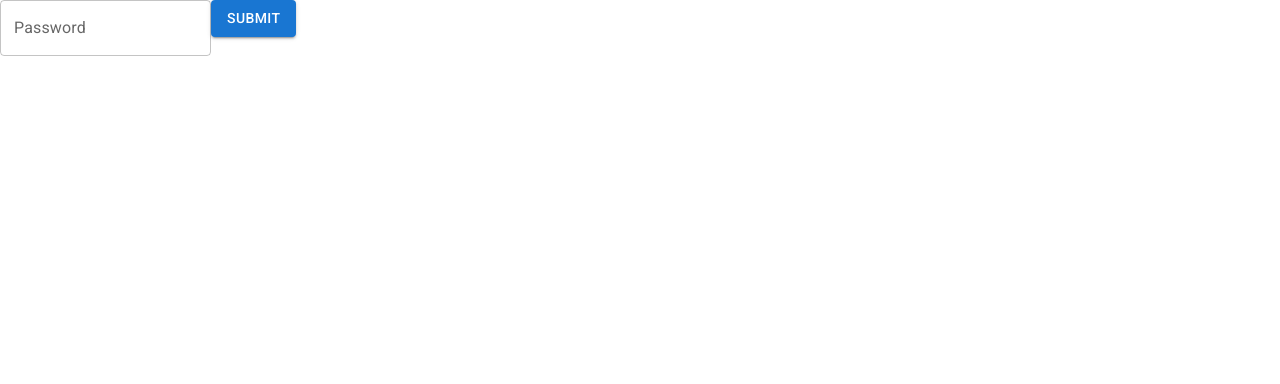
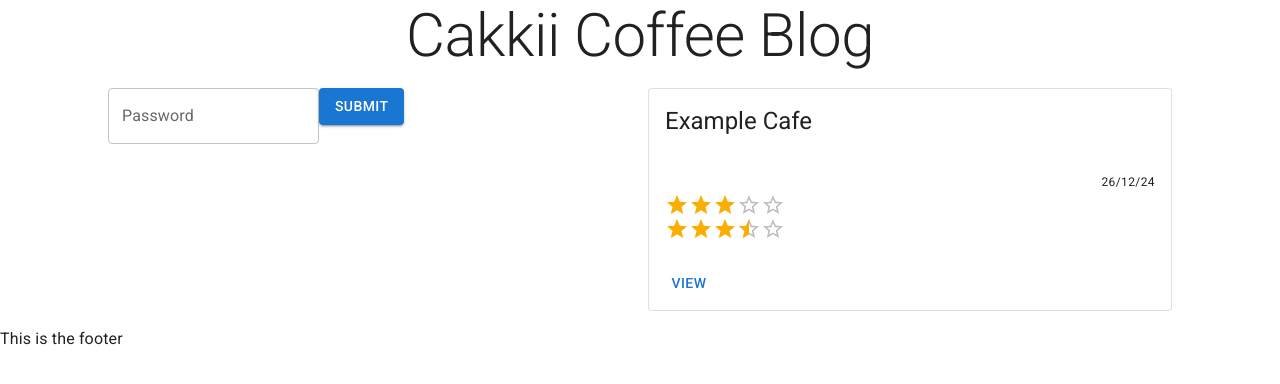
Before and after one commit to Cakkii/coffee-blog, a React (Vite) app: page / in a window 1280 px wide. Shown: the top 384 px of the page. Built offline with nearby package versions, Linux system fonts and the light colour scheme.

Commit message:
Playing out the main page layout

```diff
--- a/src/App.tsx
+++ b/src/App.tsx
@@ -1,7 +1,19 @@
 import Button from "@mui/material/Button";
 import { getBlog } from "./utils/decryption-helper.ts";
-import { TextField } from "@mui/material";
+import {
+  Box,
+  Card,
+  CardActions,
+  CardContent,
+  CardHeader,
+  Container,
+  Grid2 as Grid,
+  Rating,
+  TextField,
+  Typography,
+} from "@mui/material";
 import { useState } from "react";
+// import { CoffeeIcon } from "@mui/icons-material/CoffeeIcon";
 
 function App() {
   const [password, setPassword] = useState("");
@@ -25,6 +37,13 @@ function App() {
 
   return (
     <>
+      <Grid container spacing={2}>
+        <Grid size={12} display="flex" justifyContent="center">
+          <Typography variant="h2">Cakkii Coffee Blog</Typography>
+        </Grid>
+        <Grid size={1}></Grid>
+        <Grid container size={10}>
+          <Grid size={6}>
             <TextField
               id="password"
               label="Password"
@@ -42,6 +61,31 @@ function App() {
             >
               Submit
             </Button>
+          </Grid>
+          <Grid size={6}>
+            <Card variant="outlined">
+              <CardHeader title="Example Cafe" />
+              <CardContent>
+                <Box display="flex" flexDirection="column">
+                  <Box display="fex" justifyContent="end">
+                    <Typography variant="caption">26/12/24</Typography>
+                  </Box>
+                  <Rating name="coffee" value={3} precision={0.5} readOnly />
+                  <Rating name="vibes" value={3.5} precision={0.5} readOnly />
+                </Box>
+              </CardContent>
+
+              <CardActions>
+                <Button>View</Button>
+              </CardActions>
+            </Card>
+          </Grid>
+        </Grid>
+        <Grid size={1}></Grid>
+        <Grid size={12}>
+          <Typography variant="body1">This is the footer</Typography>
+        </Grid>
+      </Grid>
     </>
   );
 }
```
Lines whose indentation alone changed are shown as unchanged.
